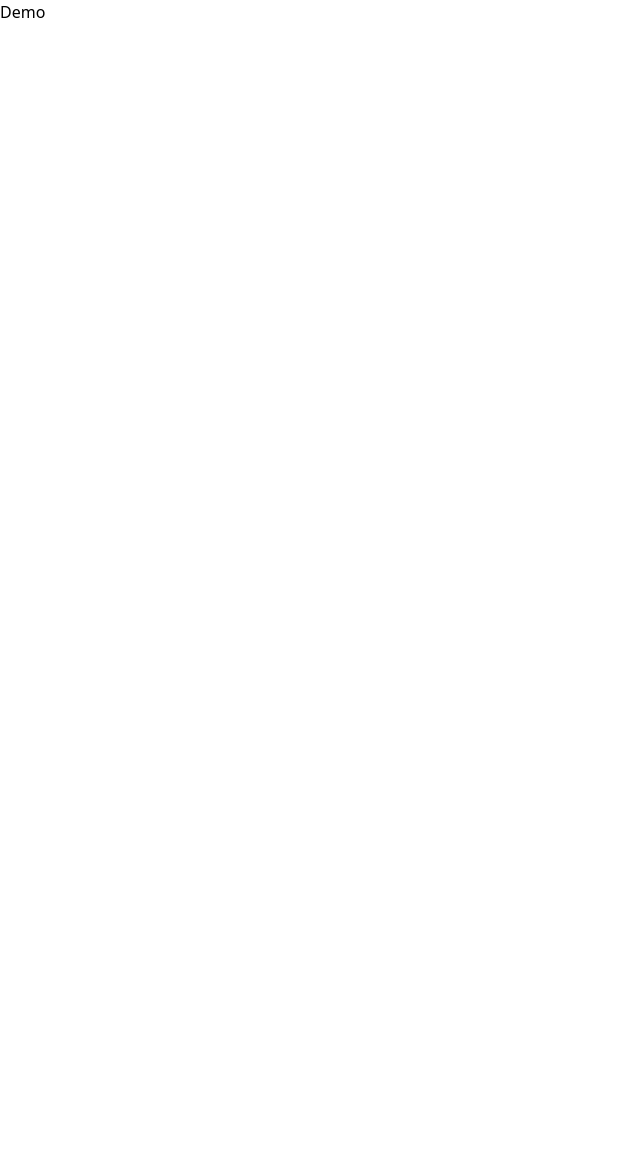
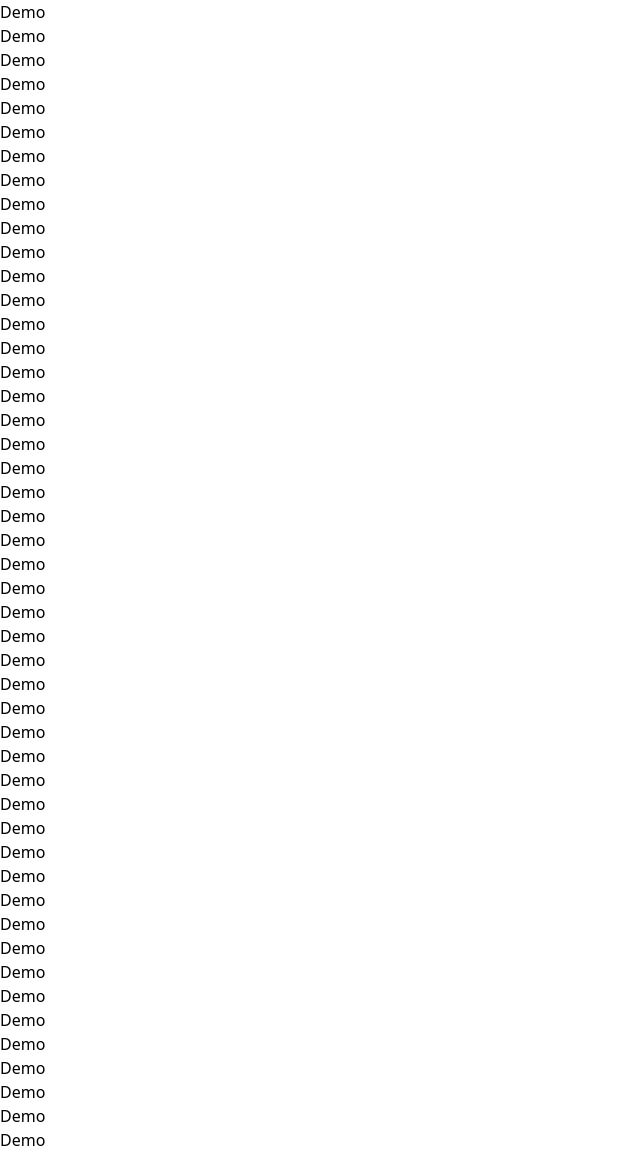
Before and after one commit to Chrxs14/violencia-sin-filtro, a React (Vite) app: page /demo in a window 1280 px wide. Shown: the whole page, without its empty margins (0-640 px from the left). Before the commit the page ends 800 px from the top, so only its background shows below. Built offline with nearby package versions, Linux system fonts and the light colour scheme.

Commit message:
feat: se crea Demo.jsx para vista demo

```diff
--- a/src/components/Demo/Demo.jsx
+++ b/src/components/Demo/Demo.jsx
@@ -1,9 +1,58 @@
-import React from 'react'
+import React from "react";
 
 const Demo = () => {
-    return (
-        <div>Demo</div>
-    )
-}
+  return (
+    <>
+      <div>Demo</div>
+      <div>Demo</div>
+      <div>Demo</div>
+      <div>Demo</div>
+      <div>Demo</div>
+      <div>Demo</div>
+      <div>Demo</div>
+      <div>Demo</div>
+      <div>Demo</div>
+      <div>Demo</div>
+      <div>Demo</div>
+      <div>Demo</div>
+      <div>Demo</div>
+      <div>Demo</div>
+      <div>Demo</div>
+      <div>Demo</div>
+      <div>Demo</div>
+      <div>Demo</div>
+      <div>Demo</div>
+      <div>Demo</div>
+      <div>Demo</div>
+      <div>Demo</div>
+      <div>Demo</div>
+      <div>Demo</div>
+      <div>Demo</div>
+      <div>Demo</div>
+      <div>Demo</div>
+      <div>Demo</div>
+      <div>Demo</div>
+      <div>Demo</div>
+      <div>Demo</div>
+      <div>Demo</div>
+      <div>Demo</div>
+      <div>Demo</div>
+      <div>Demo</div>
+      <div>Demo</div>
+      <div>Demo</div>
+      <div>Demo</div>
+      <div>Demo</div>
+      <div>Demo</div>
+      <div>Demo</div>
+      <div>Demo</div>
+      <div>Demo</div>
+      <div>Demo</div>
+      <div>Demo</div>
+      <div>Demo</div>
+      <div>Demo</div>
+      <div>Demo</div>
+    </>
+  );
+};
 
-export default Demo
+export default Demo;
```
